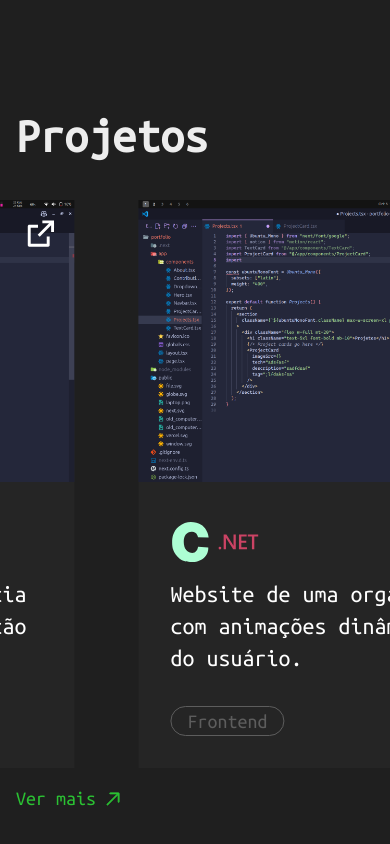
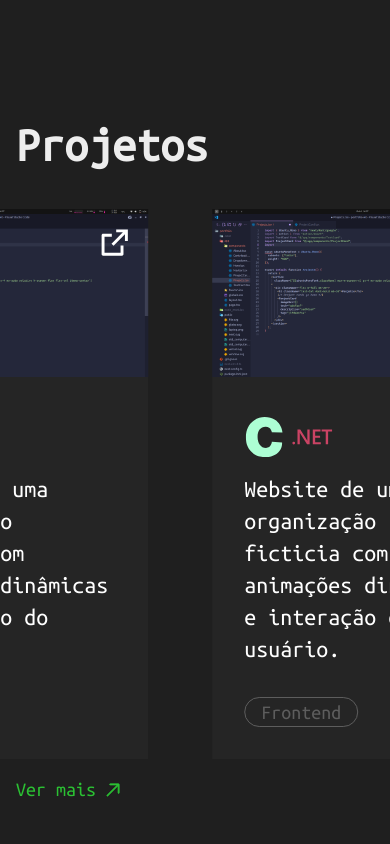
Before and after one commit to WitorDev/witortena, a Next.js app: page / in a window 390 px wide. Shown: the part 3760-4604 px from the top of the page. Built offline with nearby package versions, Linux system fonts and the light colour scheme; a web font is replaced by a local one.

Commit message:
updated projects section

```diff
--- a/app/components/ProjectCard.tsx
+++ b/app/components/ProjectCard.tsx
@@ -19,7 +19,7 @@ export default function ProjectCard({
   link,
 }: ProjectCardProps) {
   return (
-    <div className="flex relative max-w-[500px] flex-col bg-primary-bg text-white">
+    <div className="flex relative w-[300px] sm:w-[500px] flex-col bg-primary-bg text-white">
       <a href={link} target="_blank" className="group">
         <div className="group-hover:opacity-50 transition-all">
           <Image alt="Project Picture" src={imageSrc} />
@@ -28,7 +28,7 @@ export default function ProjectCard({
           <RiExternalLinkLine size={35} />
         </div>
 
-        <div className="p-8 w-[500px]">
+        <div className="p-8">
           <div className="mt-2 flex gap-2 overflow-hidden">
             {tech.map((name, index) => {
               const IconComponent =
```
